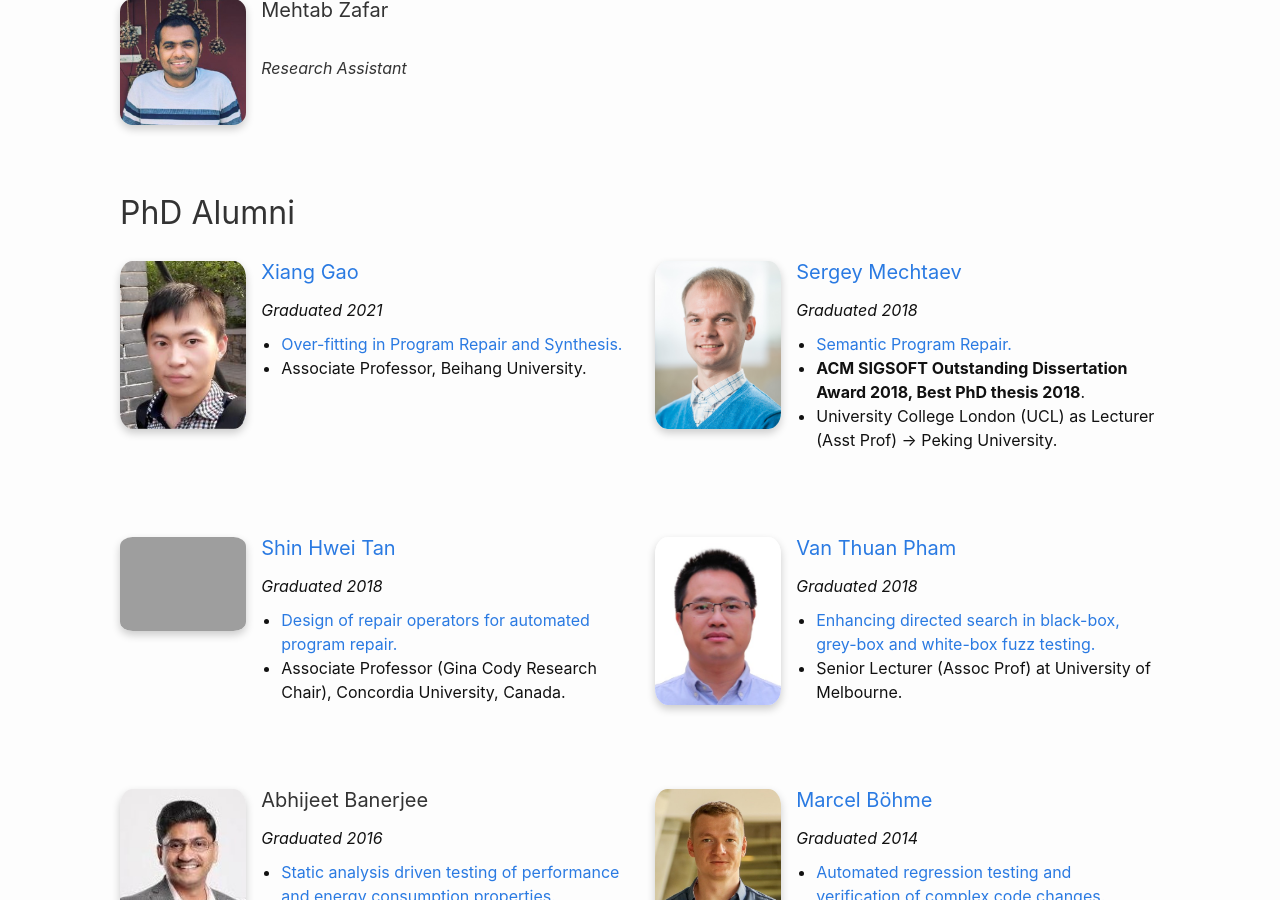
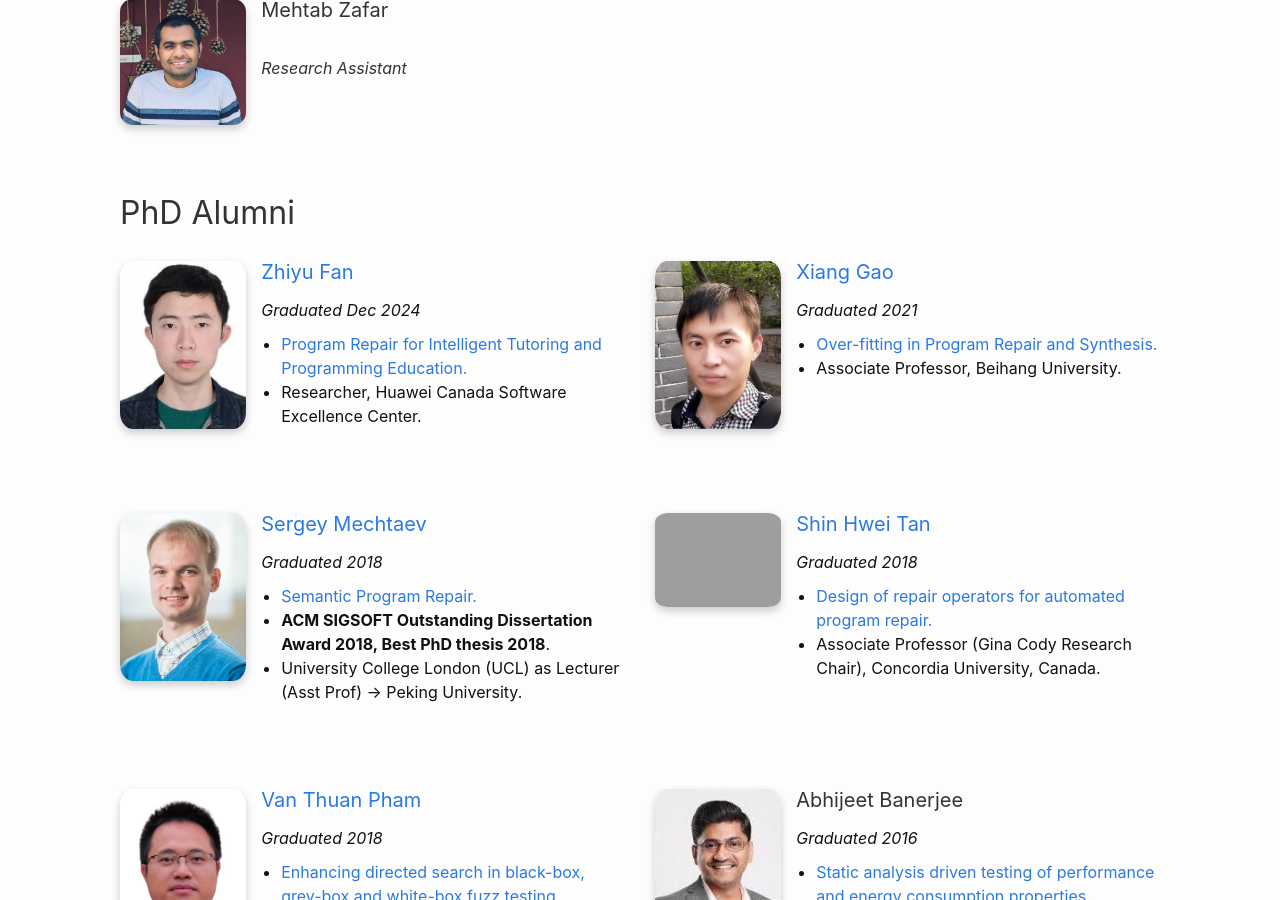
Before and after one commit to nus-tss/nus-tss.github.io, a Jekyll site: the page built from _pages/team.md, in a window 1280 px wide and 900 px high, scrolled down 2690 px. Built offline with Jekyll 4.4.1, drawn with Linux system fonts in a browser that asks for light colours; nearby versions of some CDN libraries.

Commit message:
Update phd-alumni.yml

```diff
--- a/_data/team/phd-alumni.yml
+++ b/_data/team/phd-alumni.yml
@@ -1,3 +1,14 @@
+
+- name: Zhiyu Fan
+  photo: zhiyu.jpeg
+  graduated: Dec 2024
+  thesis-title: Program Repair for Intelligent Tutoring and Programming Education
+  thesis-link: https://abhikrc.com/Students/Zhiyu.pdf
+  next: Researcher, Huawei Canada Software Excellence Center
+  website: https://zhiyufan.github.io/
+
+
+
 - name: Xiang Gao
   photo: gaoxiang.jpg
   graduated: 2021
```
